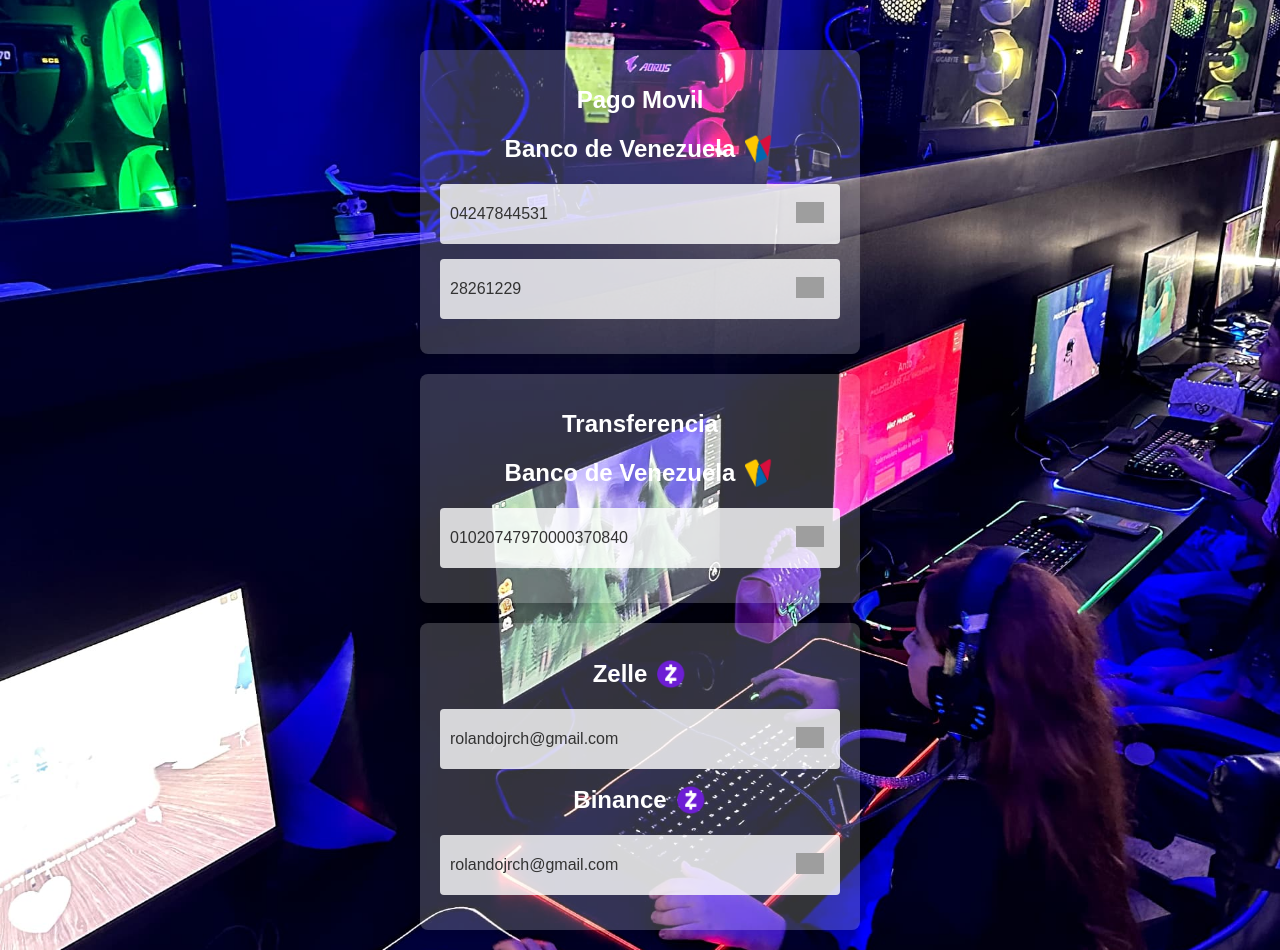
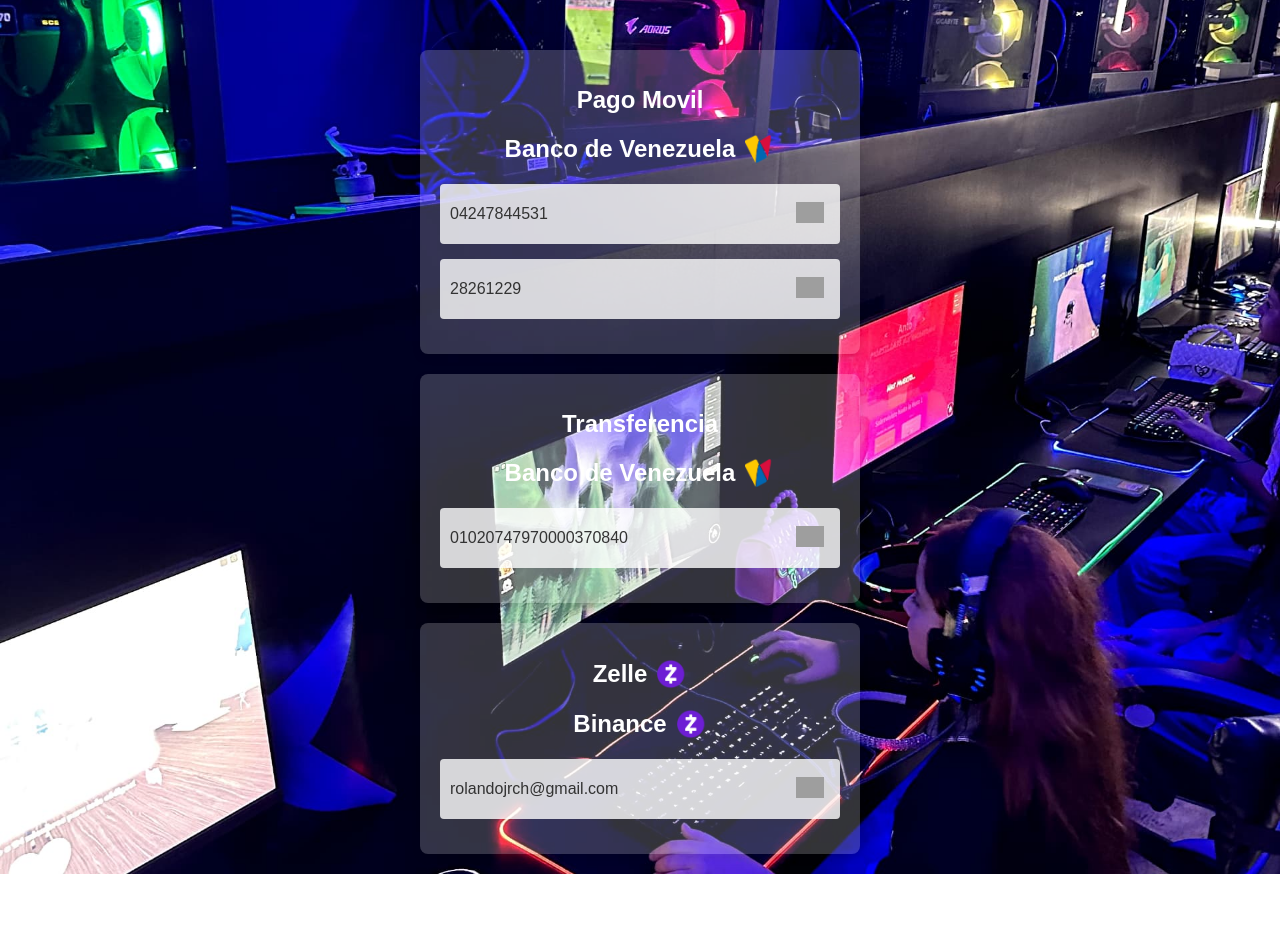
Before and after one commit to mjjproducer/metodosdepago, a plain HTML site: page index.html in a window 1280 px wide. After the commit the page ends 874 px from the top, so only its background shows below. Drawn offline with Linux system fonts and the light colour scheme; grey boxes are pictures that could not be loaded.

Commit message:
Update index.html

```diff
--- a/index.html
+++ b/index.html
@@ -125,13 +125,6 @@
         <h1 class="titulo">Zelle
             <img src="https://github.com/mjjproducer/metodosdepago/blob/main/a298221281_7879694008771402_3679607077334172082_n%20(1)%20copia.png?raw=true" alt="icono">
         </h1>
-
-        <div class="text-container">
-            <p id="text3">rolandojrch@gmail.com</p>
-            <button onclick="copiarTexto('text3')">
-                <img src="https://cdn-icons-png.flaticon.com/512/3208/3208725.png" alt="icono">
-            </button>
-        </div>
          <h1 class="titulo">Binance
             <img src="https://github.com/mjjproducer/metodosdepago/blob/main/a298221281_7879694008771402_3679607077334172082_n%20(1)%20copia.png?raw=true" alt="icono">
         </h1>
@@ -142,6 +135,9 @@
                 <img src="https://cdn-icons-png.flaticon.com/512/3208/3208725.png" alt="icono">
             </button>
         </div>
+
+
+
     </div>
 
     <script>
```
